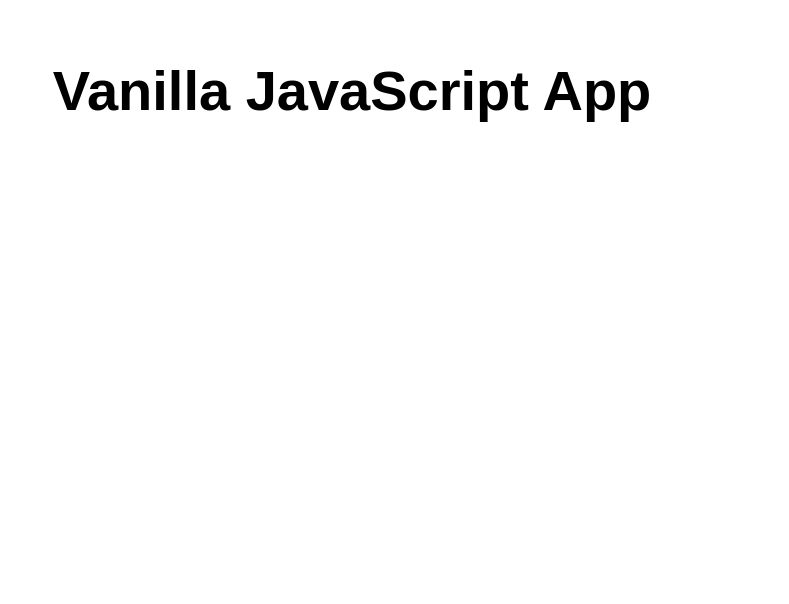
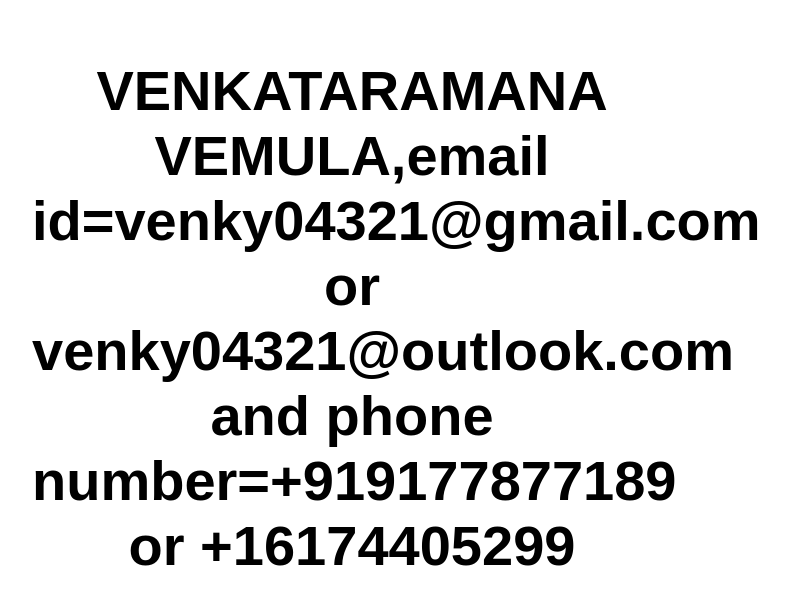
Before and after one commit to venky04321/staticwebsite, a plain HTML site: page index.html in a window 1280 px wide. Shown: the whole page, without its empty margins (288-1077 px from the left). Drawn offline with Linux system fonts and the light colour scheme.

Commit message:
Update index.html
first commit

```diff
--- a/index.html
+++ b/index.html
@@ -10,7 +10,7 @@
 
 <body>
   <main>
-    <h1>Vanilla JavaScript App</h1>
+    <h1>VENKATARAMANA VEMULA,email id=venky04321@gmail.com or venky04321@outlook.com and phone number=+919177877189 or +16174405299</h1>
   </main>
 </body>
 
```
